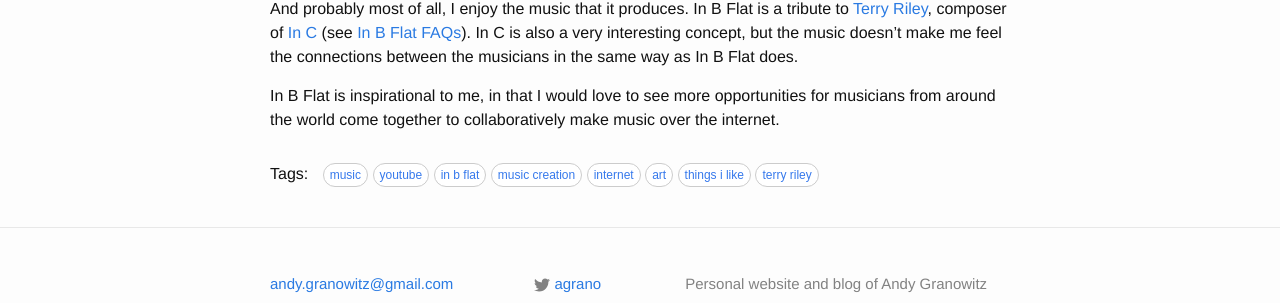
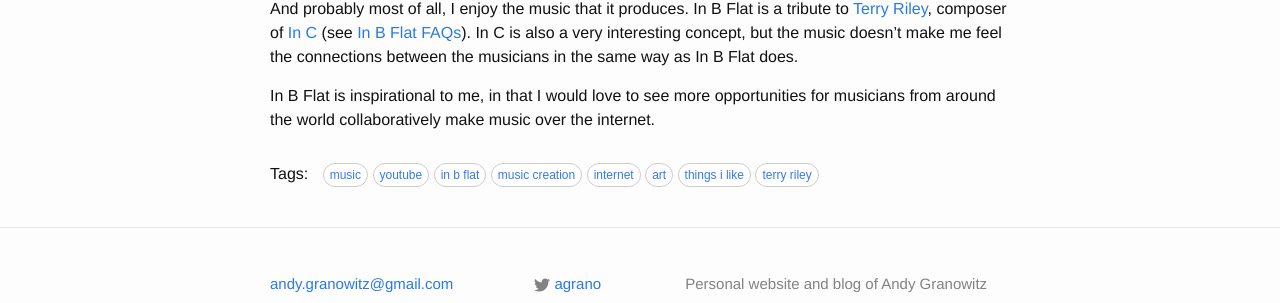
Before and after one commit to grano/grano.github.io, a Jekyll site: the page built from _posts/2015-01-09-on-in-b-flat.md, in a window 1280 px wide. Shown: the part 368-671 px from the top of the page. Built offline with Jekyll 4.4.1, drawn with Linux system fonts in a browser that asks for light colours; nearby versions of some CDN libraries; comment, search, counter and statistics services are not loaded.

Commit message:
update on in b flat

```diff
--- a/_posts/2015-01-09-on-in-b-flat.md
+++ b/_posts/2015-01-09-on-in-b-flat.md
@@ -13,4 +13,4 @@ Things I like about In B Flat:
 
 And probably most of all, I enjoy the music that it produces. In B Flat is a tribute to [Terry Riley](http://en.wikipedia.org/wiki/Terry_Riley), composer of [In C](http://en.wikipedia.org/wiki/In_C) (see [In B Flat FAQs](http://www.inbflat.net/faq.html)). In C is also a very interesting concept, but the music doesn’t make me feel the connections between the musicians in the same way as In B Flat does.
 
-In B Flat is inspirational to me, in that I would love to see more opportunities for musicians from around the world come together to collaboratively make music over the internet.
+In B Flat is inspirational to me, in that I would love to see more opportunities for musicians from around the world collaboratively make music over the internet.
```
